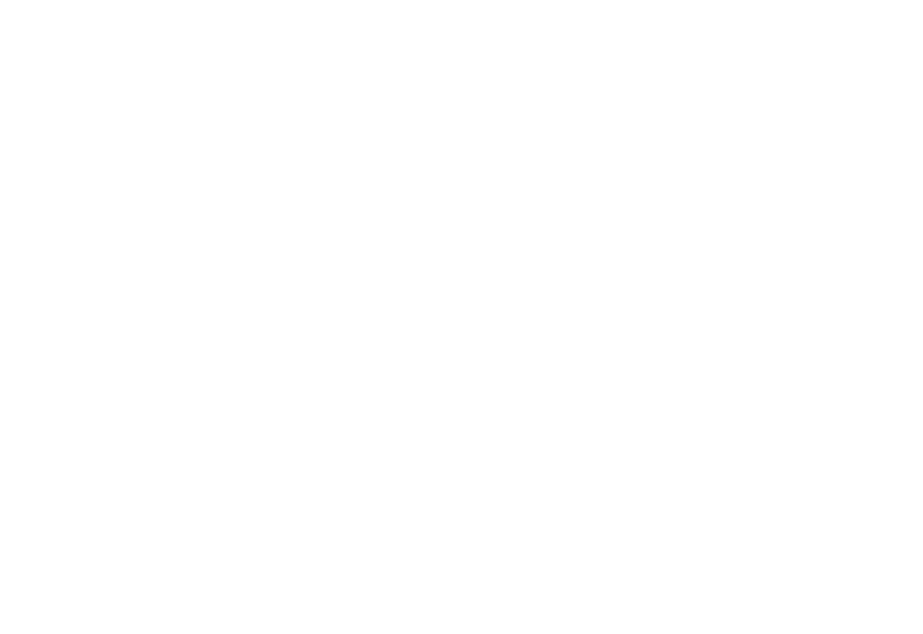
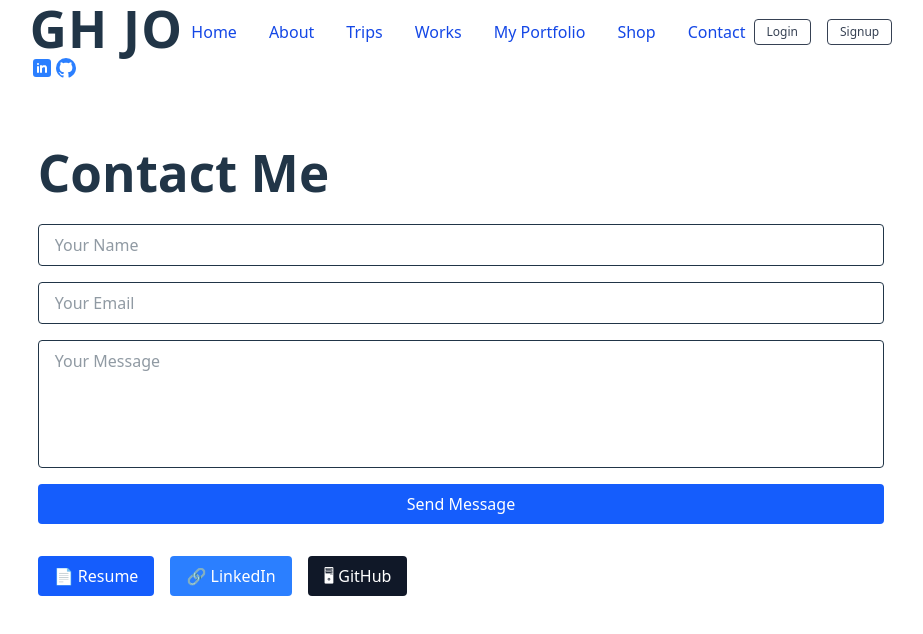
Before and after one commit to tyeyty/react-app, a React (Vite) app: page /contact in a window 1280 px wide. Before the commit this address had no page. Shown: the top 634 px of the page, without its empty margins (179-1102 px from the left). Built offline with nearby package versions, Linux system fonts and the light colour scheme.

Commit message:
contact add”

```diff
--- a/src/App.tsx
+++ b/src/App.tsx
@@ -15,6 +15,7 @@ import RequestsWritePage from "./pages/RequestsWritePage";
 import RequestsListPage from "./pages/RequestsListPage";
 import MyPage from "./pages/Mypage";
 import MoneyPortfolio from "./pages/MoneyPortfolio";
+import ContactPage from "./pages/ContactPage";
 
 function App() {
   return (
@@ -33,6 +34,7 @@ function App() {
           <Route path="/trips/:id" element={<TripDetailPage />} />
           <Route path="/portfolio" element={<MoneyPortfolio />} />
           <Route path="/mypage" element={<MyPage />} />
+          <Route path="/contact" element={<ContactPage />} />
 
           {/* Board 라우트 */}
           <Route path="/board" element={<BoardPage />}>
--- /dev/null
+++ b/src/pages/ContactPage.tsx
@@ -0,0 +1,85 @@
+// src/pages/ContactPage.tsx
+import React, { useState } from "react";
+
+const ContactPage = () => {
+  const [formData, setFormData] = useState({ name: "", email: "", message: "" });
+
+  const handleChange = (e: React.ChangeEvent<HTMLInputElement | HTMLTextAreaElement>) => {
+    setFormData({ ...formData, [e.target.name]: e.target.value });
+  };
+
+  const handleSubmit = (e: React.FormEvent) => {
+    e.preventDefault();
+    alert("Message submitted! (This is a placeholder)");
+    setFormData({ name: "", email: "", message: "" });
+  };
+
+  return (
+    <div className="max-w-4xl mx-auto p-6">
+      <h1 className="text-3xl font-bold mb-6">Contact Me</h1>
+
+      <form onSubmit={handleSubmit} className="flex flex-col gap-4 mb-8">
+        <input
+          type="text"
+          name="name"
+          placeholder="Your Name"
+          value={formData.name}
+          onChange={handleChange}
+          className="border rounded px-4 py-2 focus:outline-none focus:ring-2 focus:ring-blue-400"
+          required
+        />
+        <input
+          type="email"
+          name="email"
+          placeholder="Your Email"
+          value={formData.email}
+          onChange={handleChange}
+          className="border rounded px-4 py-2 focus:outline-none focus:ring-2 focus:ring-blue-400"
+          required
+        />
+        <textarea
+          name="message"
+          placeholder="Your Message"
+          value={formData.message}
+          onChange={handleChange}
+          className="border rounded px-4 py-2 h-32 resize-none focus:outline-none focus:ring-2 focus:ring-blue-400"
+          required
+        />
+        <button
+          type="submit"
+          className="px-4 py-2 bg-blue-600 text-white rounded hover:bg-blue-700"
+        >
+          Send Message
+        </button>
+      </form>
+
+      <div className="flex flex-col md:flex-row gap-4 mb-8">
+        <a href="https://polcehhancopksfstdiq.supabase.co/storage/v1/object/public/works-images/resume_110625.pdf" download target="_blank">
+          <button className="px-4 py-2 bg-blue-600 text-white rounded hover:bg-blue-700 flex items-center gap-2">
+            📄 Resume
+          </button>
+        </a>
+        <a
+          href="https://www.linkedin.com/in/tyeyty"
+          target="_blank"
+          rel="noopener noreferrer"
+        >
+          <button className="px-4 py-2 bg-blue-500 text-white rounded hover:bg-blue-600 flex items-center gap-2">
+            🔗 LinkedIn
+          </button>
+        </a>
+        <a
+          href="https://github.com/tyeyty"
+          target="_blank"
+          rel="noopener noreferrer"
+        >
+          <button className="px-4 py-2 bg-gray-900 text-white rounded hover:bg-gray-700 flex items-center gap-2">
+            🖥 GitHub
+          </button>
+        </a>
+      </div>
+    </div>
+  );
+};
+
+export default ContactPage;
```
